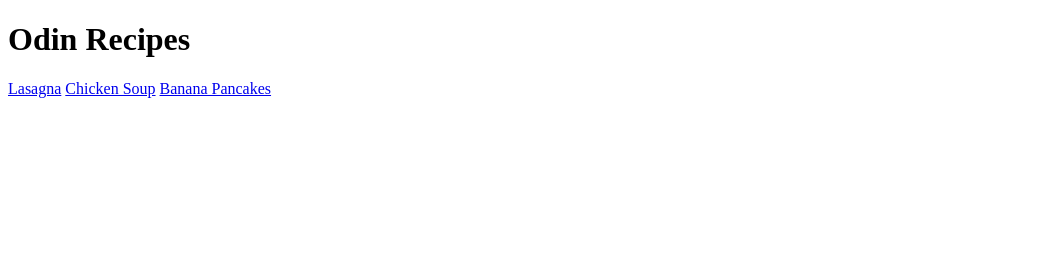
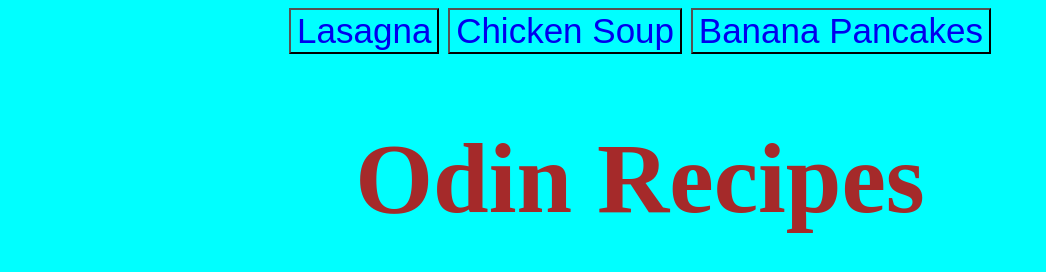
Before and after one commit to 88mwangijn/odin-recipes, a plain HTML site: page index.html in a window 1280 px wide. Shown: the whole page, without its empty margins (0-1046 px from the left). Drawn offline with Linux system fonts and the light colour scheme.

Commit message:
Style the index.html file

```diff
--- a/index.html
+++ b/index.html
@@ -5,12 +5,22 @@
     <meta http-equiv="X-UA-Compatible" content="IE=edge">
     <meta name="viewport" content="width=device-width, initial-scale=1.0">
     <title>Recipes Website</title>
+    <style>
+        *{
+            background-color: aqua;
+            font-size: 35px;
+            font-feature-settings: "aalt";
+            text-align: center;
+            text-decoration-line: none;
+        }
+    </style>
 </head>
 <body>
-    <h1>Odin Recipes</h1>
-    <a href="recipes/lasagna.html"> Lasagna</a>
-    <a href="recipes/chicken.html"> Chicken Soup</a>
-    <a href="recipes/pancakes.html"> Banana Pancakes</a>
+
+    <button><a href="recipes/lasagna.html"> Lasagna</a></button>
+    <button><a href="recipes/chicken.html"> Chicken Soup</a></button>
+    <button><a href="recipes/pancakes.html"> Banana Pancakes</a></button>
+    <h1 style="font-size: 100px;color: brown;">Odin Recipes</h1>
 
 
 </body>
```
